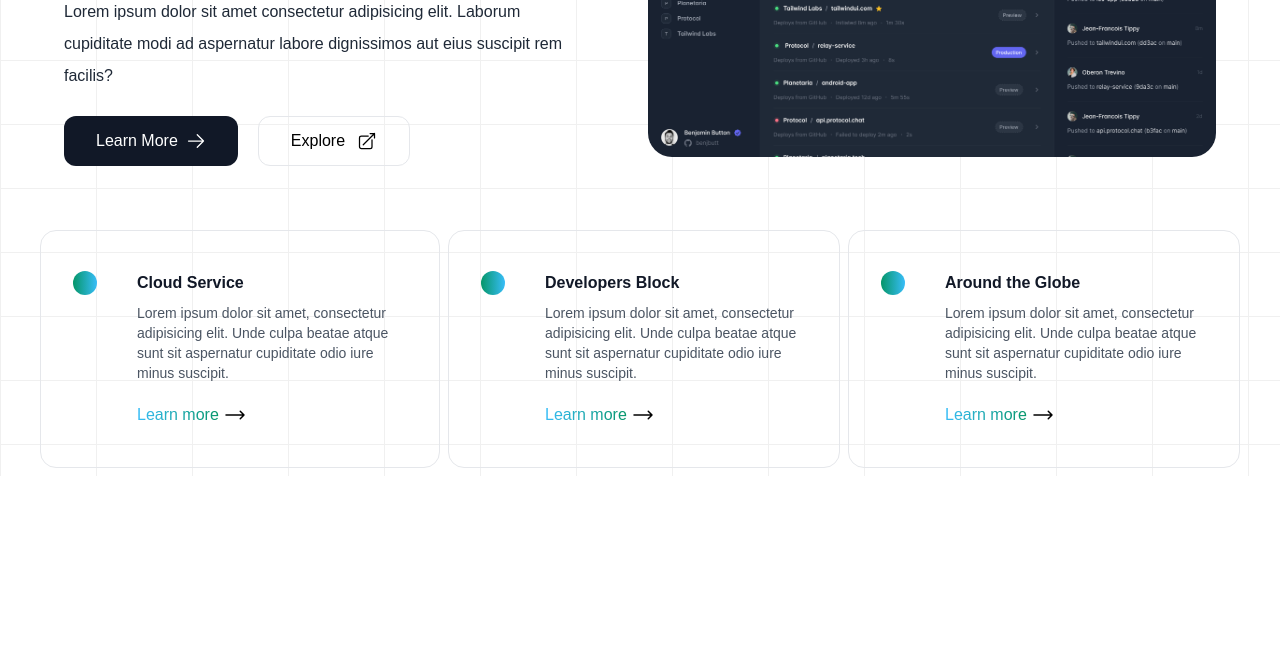
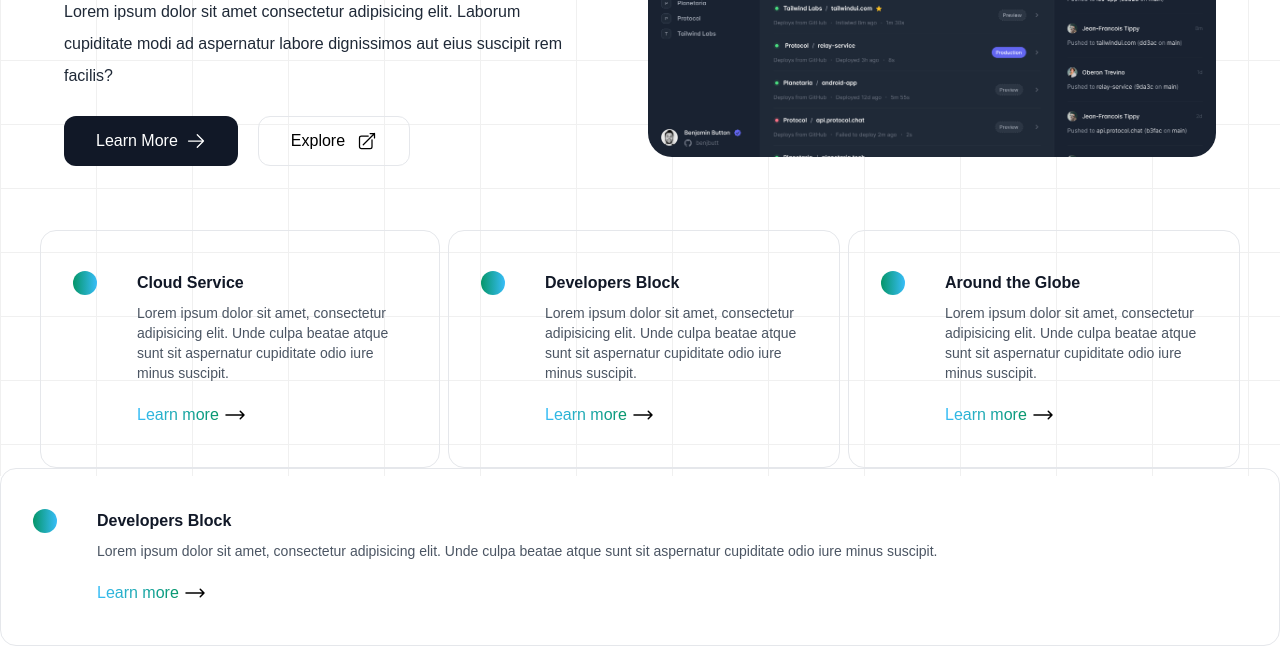
Before and after one commit to Uti-Favour/Personal-UI-Library, a website: page hero.html in a window 1280 px wide. Shown: the part 324-970 px from the top of the page. Before the commit the page ends 800 px from the top, so only its background shows below. Drawn offline with nearby package versions, Linux system fonts and the light colour scheme.

Commit message:
SVG display debug and testimonial padding fix

```diff
--- a/hero.html
+++ b/hero.html
@@ -210,7 +210,7 @@
 </header>
 
 
-      <section class="mt-5 lg:mt-16 lg:flex lg:space-x-20 lg:mx-16 mx-5 relative">
+      <section class="lg:mt-16 lg:flex lg:space-x-20 lg:mx-16 mx-5 relative">
 
 
         <!-- Content goes here -->
@@ -479,6 +479,37 @@
     </div>
   </section>
 
+  <div class="flex lg:space-x-10 space-x-10 border rounded-2xl px-8 lg:py-10 py-8">
+    <div>
+      <svg xmlns="http://www.w3.org/2000/svg" fill="none" viewBox="0 0 24 24" stroke-width="1.5"
+        stroke="currentColor" class="rounded-xl py-3 px-3 bg-gradient-to-r from-emerald-600 to-sky-400 text-white">
+        <path stroke-linecap="round" stroke-linejoin="round"
+          d="m6.75 7.5 3 2.25-3 2.25m4.5 0h3m-9 8.25h13.5A2.25 2.25 0 0 0 21 18V6a2.25 2.25 0 0 0-2.25-2.25H5.25A2.25 2.25 0 0 0 3 6v12a2.25 2.25 0 0 0 2.25 2.25Z" />
+      </svg>
+    </div>
+
+    <!-- ========= Text Section ========== -->
+    <div>
+      <dt class="text-base text-gray-900">
+        <strong>Developers Block</strong>
+      </dt>
+      <dl class="mt-2 text-sm text-gray-600 leading-5 mb-5">
+        Lorem ipsum dolor sit amet, consectetur adipisicing elit. Unde
+        culpa beatae atque sunt sit aspernatur cupiditate odio iure minus
+        suscipit.
+      </dl>
+      <div class="flex items-center">
+        <a href="#" class="text-base text-transparent bg-clip-text bg-gradient-to-r to-emerald-600 from-sky-400">Learn more </a>
+        <svg xmlns="http://www.w3.org/2000/svg" fill="none" viewBox="0 0 24 24" stroke-width="1.5"
+          stroke="currentColor" class="w-6 h-6 ml-1">
+          <path stroke-linecap="round" stroke-linejoin="round" d="M17.25 8.25 21 12m0 0-3.75 3.75M21 12H3" />
+        </svg>
+      </div>
+    </div>
+  </div>
+
+
+
 </body>
 
 </html>
```
Also changed, not shown: testimonial.html (+1 -1 lines).
